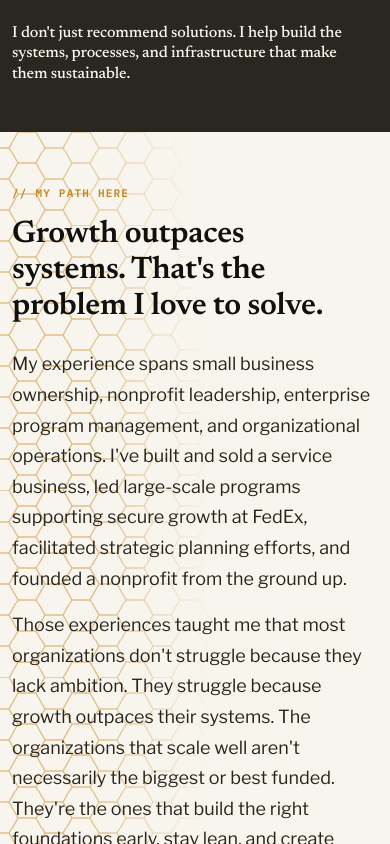
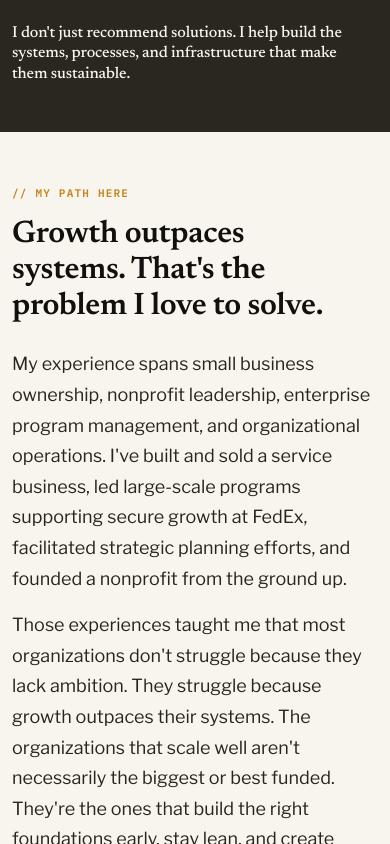
Before and after one commit to smhoman/agileweb, a Next.js app: page /about in a window 390 px wide. Shown: the part 1360-2204 px from the top of the page. Built offline with nearby package versions, Linux system fonts and the light colour scheme.

Commit message:
Adjust About path honeycomb balance

```diff
--- a/styles/app.css
+++ b/styles/app.css
@@ -199,11 +199,12 @@ html { scroll-behavior: smooth; overflow-x: clip; }
   .about-band { background-color: var(--comb-700); padding: var(--space-7) 0; }
   .about-band__text { max-width: 42ch; margin: 0; font-family: var(--font-display); font-weight: 500; font-size: var(--text-2xl); line-height: 1.28; letter-spacing: -0.01em; color: var(--text-on-dark); }
   .about-path { position: relative; overflow: hidden; }
-  .about-path::before { content: ""; position: absolute; inset: 0; z-index: 0; pointer-events: none;
+  .about-path::before { content: ""; position: absolute; inset: 0 auto 0 0; width: min(30vw, 360px); z-index: 0; pointer-events: none;
     background-image: var(--honeycomb); background-size: var(--honeycomb-size);
-    -webkit-mask-image: radial-gradient(74% 132% at 0% 48%, #000 0%, #000 34%, transparent 74%);
-    mask-image: radial-gradient(74% 132% at 0% 48%, #000 0%, #000 34%, transparent 74%); }
+    -webkit-mask-image: linear-gradient(90deg, #000 0%, #000 58%, transparent 100%);
+    mask-image: linear-gradient(90deg, #000 0%, #000 58%, transparent 100%); }
   .about-path > .container { position: relative; z-index: 1; }
+  .about-path .about-prose { margin-left: clamp(20rem, 31vw, 30rem); margin-right: auto; }
   .about-prose { max-width: 68ch; }
   .about-prose h2 { font-size: var(--text-2xl); margin: var(--space-3) 0 var(--space-5); }
   .about-prose p { font-size: var(--text-md); line-height: 1.7; color: var(--text-body); margin-bottom: var(--space-4); }
@@ -231,6 +232,7 @@ html { scroll-behavior: smooth; overflow-x: clip; }
     .hero__grid, .about-hero__grid { gap: var(--space-7); }
     .grid-services, .models { gap: var(--space-4); }
     .hero__stats { gap: var(--space-4); }
+    .about-path .about-prose { margin-left: clamp(14rem, 26vw, 20rem); }
   }
 
   @media (max-width: 900px) {
@@ -250,6 +252,8 @@ html { scroll-behavior: smooth; overflow-x: clip; }
     .founder__mark { max-width: 200px; }
     .about-why__art { max-width: 320px; }
     .contact__aside { max-width: 620px; }
+    .about-path::before { width: min(24vw, 180px); -webkit-mask-image: linear-gradient(90deg, #000 0%, transparent 100%); mask-image: linear-gradient(90deg, #000 0%, transparent 100%); }
+    .about-path .about-prose { margin-left: auto; margin-right: auto; }
   }
 
   @media (max-width: 640px) {
@@ -281,6 +285,7 @@ html { scroll-behavior: smooth; overflow-x: clip; }
     .footer__col a { overflow-wrap: anywhere; }
     .contact__stats { padding: 0; }
     .about-photo__plate { left: var(--space-3); right: var(--space-3); bottom: var(--space-3); }
+    .about-path::before { display: none; }
     .about-why__art, .founder__mark { width: min(100%, 260px); }
     .about-ai { gap: var(--space-4); }
     .about-ai__icon { width: 52px; height: 52px; }
```
